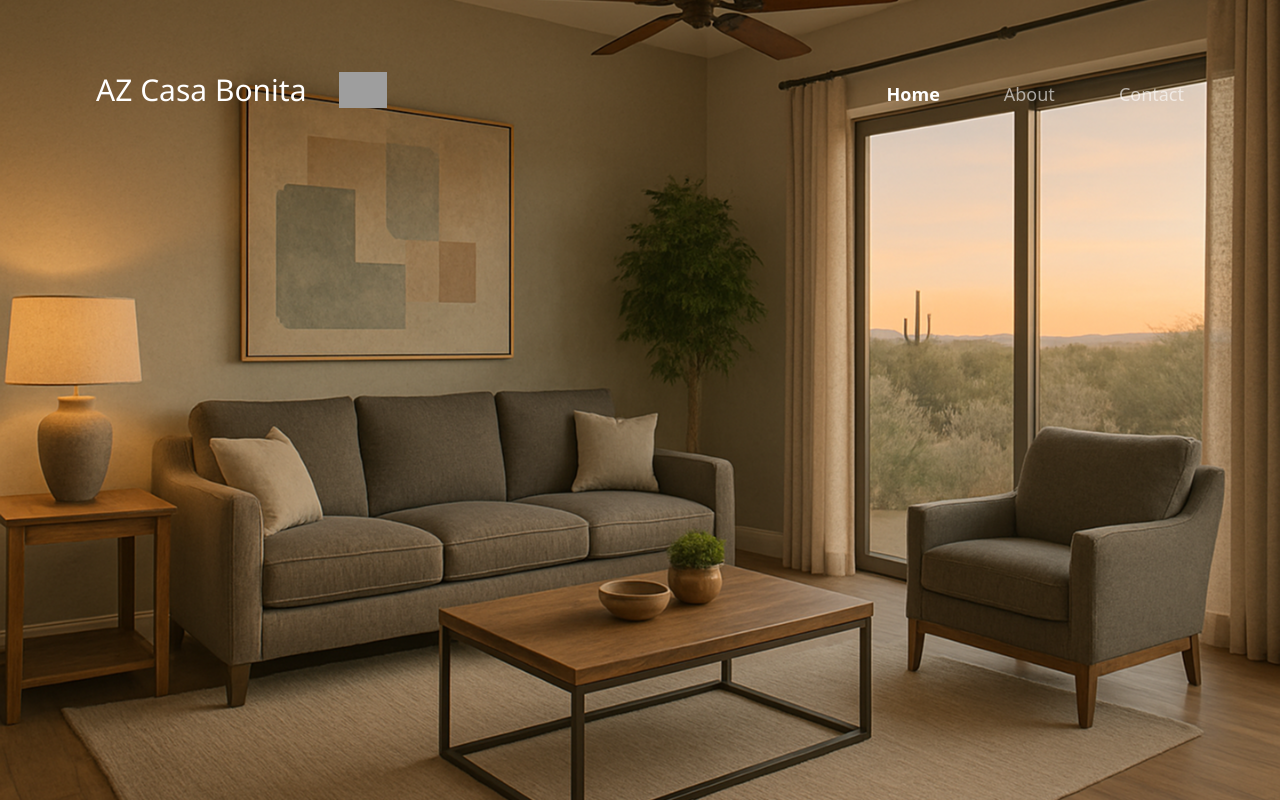
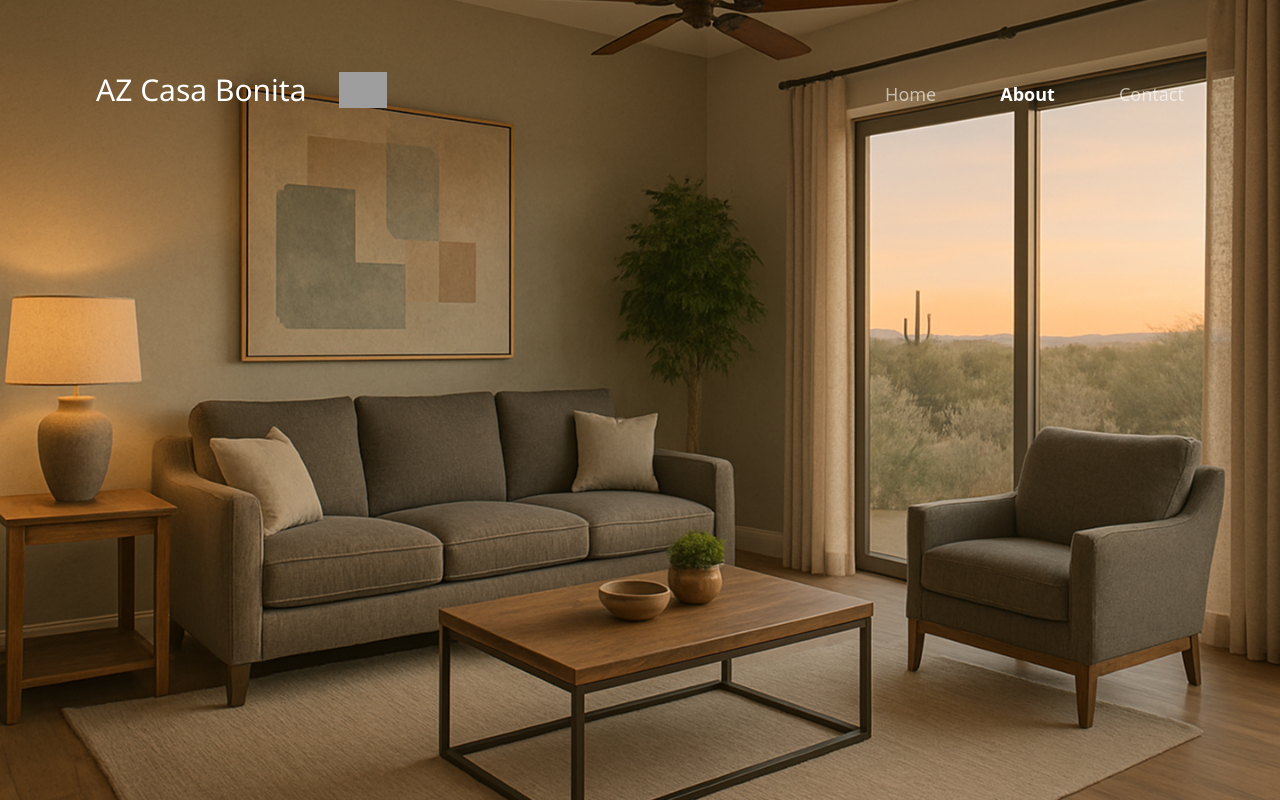
Before and after one commit to Ngiunta1/az-casa-bonita-website, a React (Vite) app: page /about in a window 1280 px wide. Built offline with nearby package versions, Linux system fonts and the light colour scheme; grey boxes are pictures that could not be loaded.

Commit message:
Finished Homepage layout and added animations.
Co-authored-by: Blake Moler <BMoler@users.noreply.github.com>

```diff
--- a/src/components/Button.tsx
+++ b/src/components/Button.tsx
@@ -3,30 +3,41 @@ interface ButtonProps {
   backgroundColor: "primary" | "secondary" | "danger" | "info";
   borderColor?: string;
   icon?: string;
+  onClick: () => void;
 }
 
-const Button = ({ text, backgroundColor, borderColor, icon }: ButtonProps) => {
+const Button = ({
+  text,
+  backgroundColor,
+  borderColor,
+  icon,
+  onClick,
+}: ButtonProps) => {
   const buttonColor = () => {
     switch (backgroundColor) {
       case "primary":
-        return "bg-[rgba(23,23,23,0.6)] hover:bg-[rgba(23,23,23,0.8)]";
+        return "bg-[rgba(23,23,23,0.4)] hover:bg-[rgba(23,23,23,0.6)]";
       case "secondary":
         return "";
       case "danger":
-        return "bg-[rgba(220,38,38,0.6)] hover:bg-[rgba(220,38,38,0.8)]";
+        return "bg-[rgba(220,38,38,0.4)] hover:bg-[rgba(220,38,38,0.6)]";
       case "info":
-        return "bg-[rgba(14,165,233,0.6)] hover:bg-[rgba(14,165,233,0.8)]";
+        return "bg-[rgba(14,165,233,0.4)] hover:bg-[rgba(14,165,233,0.6)]";
     }
   };
 
   return (
-    <div className="flex gap-1 content-center">
-      <button
-        className={`${buttonColor()} ${borderColor} font-bold text-white rounded- [2vw]`}
-      >
+    <div
+      className={`${buttonColor()} ${borderColor} flex gap-5 p-5 h-fit items-center rounded-2xl cursor-pointer group transition-all duration-400`}
+      onClick={onClick}
+    >
+      <button className="font-bold text-white text-3xl cursor-pointer">
         {text}
       </button>
-      <img src={icon} className="w-1rem"></img>
+      <img
+        src={icon}
+        className="w-auto h-8 transition-all duration-200 group-hover:scale-120"
+      ></img>
     </div>
   );
 };
--- /dev/null
+++ b/src/components/FadeInAnimation.tsx
@@ -0,0 +1,38 @@
+import React, { useState, useEffect } from "react";
+
+interface FadeInComponentProps {
+  children: React.ReactNode;
+  delay?: number;
+}
+
+const FadeInAnimation: React.FC<FadeInComponentProps> = ({
+  children,
+  delay = 0,
+}) => {
+  const [isVisible, setIsVisible] = useState(false);
+
+  useEffect(() => {
+    const timer = setTimeout(() => {
+      setIsVisible(true);
+    }, delay);
+
+    return () => clearTimeout(timer);
+  }, [delay]);
+
+  return (
+    <div
+      className={`
+        transform transition-all duration-500 ease-out flex w-fit
+        ${
+          isVisible
+            ? "opacity-100 translate-x-0 translate-y-0"
+            : "opacity-0 -translate-x-8 -translate-y-8"
+        }
+      `}
+    >
+      {children}
+    </div>
+  );
+};
+
+export default FadeInAnimation;
--- a/src/components/Header.tsx
+++ b/src/components/Header.tsx
@@ -1,5 +1,6 @@
 import Navbar from "./Navbar";
 import TitleLogo from "./TitleLogo";
+import FadeInAnimation from "./FadeInAnimation";
 
 interface HeaderProps {
   subPages: string[];
@@ -11,10 +12,14 @@ const Header = ({ subPages, logoSrc, title }: HeaderProps) => {
   return (
     <header className="flex items-baseline justify-between w-full">
       {/* Logo + Title */}
-      <TitleLogo title={title} logoSrc={logoSrc} />
+      <FadeInAnimation delay={0}>
+        <TitleLogo title={title} logoSrc={logoSrc} />
+      </FadeInAnimation>
 
       {/* Navigation */}
-      <Navbar subPages={subPages} />
+      <FadeInAnimation delay={0}>
+        <Navbar subPages={subPages} />
+      </FadeInAnimation>
     </header>
   );
 };
--- /dev/null
+++ b/src/components/LiftAnimation.tsx
@@ -0,0 +1,39 @@
+import { useEffect, useState } from "react";
+
+interface LiftAnimationProps {
+  children: React.ReactNode;
+  delay?: number;
+}
+
+const LiftAnimation = ({ children, delay = 0 }: LiftAnimationProps) => {
+  const [isLoaded, setIsLoaded] = useState(false);
+  const [isHovered, setIsHovered] = useState(false);
+
+  useEffect(() => {
+    const timer = setTimeout(() => {
+      setIsLoaded(true);
+    }, delay);
+    return () => clearTimeout(timer);
+  }, [delay]);
+
+  return (
+    <div
+      className={`
+        transform transition-all duration-700 ease-out cursor-pointer w-fit
+        ${isLoaded ? "opacity-100 translate-y-0" : "opacity-0 translate-y-8"}
+        ${isHovered ? "scale-105 -translate-y-2" : "scale-100 translate-y-0"}
+      `}
+      onMouseEnter={() => setIsHovered(true)}
+      onMouseLeave={() => setIsHovered(false)}
+      style={{
+        transitionTimingFunction: isLoaded
+          ? "cubic-bezier(0.25, 0.46, 0.45, 0.94)"
+          : "cubic-bezier(0.34, 1.56, 0.64, 1)",
+      }}
+    >
+      {children}
+    </div>
+  );
+};
+
+export default LiftAnimation;
--- a/src/components/Navbar.tsx
+++ b/src/components/Navbar.tsx
@@ -1,14 +1,30 @@
-import { useState } from "react";
-import { useNavigate } from "react-router";
+import { useState, useEffect } from "react";
+import { useNavigate, useLocation } from "react-router";
+import { capitalizeFirst } from "../utils";
 
 interface NavbarProps {
   subPages: string[];
 }
 
 const Navbar = ({ subPages }: NavbarProps) => {
-  const [currentPage, setCurrentPage] = useState("Home");
+  const navigate = useNavigate();
+  const location = useLocation();
 
-  const navigate = useNavigate();
+  const getCurrentPage = (path: string) => {
+    if (path === "/") {
+      return "Home";
+    } else {
+      return capitalizeFirst(path.slice(1));
+    }
+  };
+
+  const [currentPage, setCurrentPage] = useState(
+    getCurrentPage(location.pathname)
+  );
+
+  useEffect(() => {
+    setCurrentPage(getCurrentPage(location.pathname));
+  }, [location.pathname]);
 
   const handleClickSubPage = (subPage: string) => {
     setCurrentPage(subPage);
--- a/src/components/Tagline.tsx
+++ b/src/components/Tagline.tsx
@@ -4,7 +4,9 @@ interface TaglineProps {
 
 const Tagline = ({ tagline }: TaglineProps) => {
   return (
-    <div className="p-16 font-noto text-white text-8xl w-1/2">{tagline}</div>
+    <div className="font-noto text-white text-8xl w-2/3 tracking-tighter font-semibold">
+      {tagline}
+    </div>
   );
 };
 
--- a/src/pages/Home.tsx
+++ b/src/pages/Home.tsx
@@ -1,17 +1,28 @@
 import MainWrapper from "../components/MainWrapper";
 import Tagline from "../components/Tagline";
 import Button from "../components/Button";
+import { useNavigate } from "react-router";
+import LiftAnimation from "../components/LiftAnimation";
 
 const Home = () => {
+  const navigate = useNavigate();
+
   return (
     <div className="flex flex-col h-full">
       <div className="flex-1 content-center" />
+      <div className="flex justify-between items-end p-8">
+        <LiftAnimation delay={600}>
           <Tagline tagline="The Next Level of Clean for Your Home" />
+        </LiftAnimation>
+        <LiftAnimation delay={600}>
           <Button
             text="Book Now"
             backgroundColor="primary"
             icon="src\assets\icons\go-arrow.png"
+            onClick={() => navigate("/contact")}
           />
+        </LiftAnimation>
+      </div>
     </div>
   );
 };
--- /dev/null
+++ b/src/utils.ts
@@ -0,0 +1,3 @@
+export const capitalizeFirst = (input: string) => {
+  return input.charAt(0).toUpperCase() + input.slice(1);
+};
```
Lines whose indentation alone changed are shown as unchanged.
